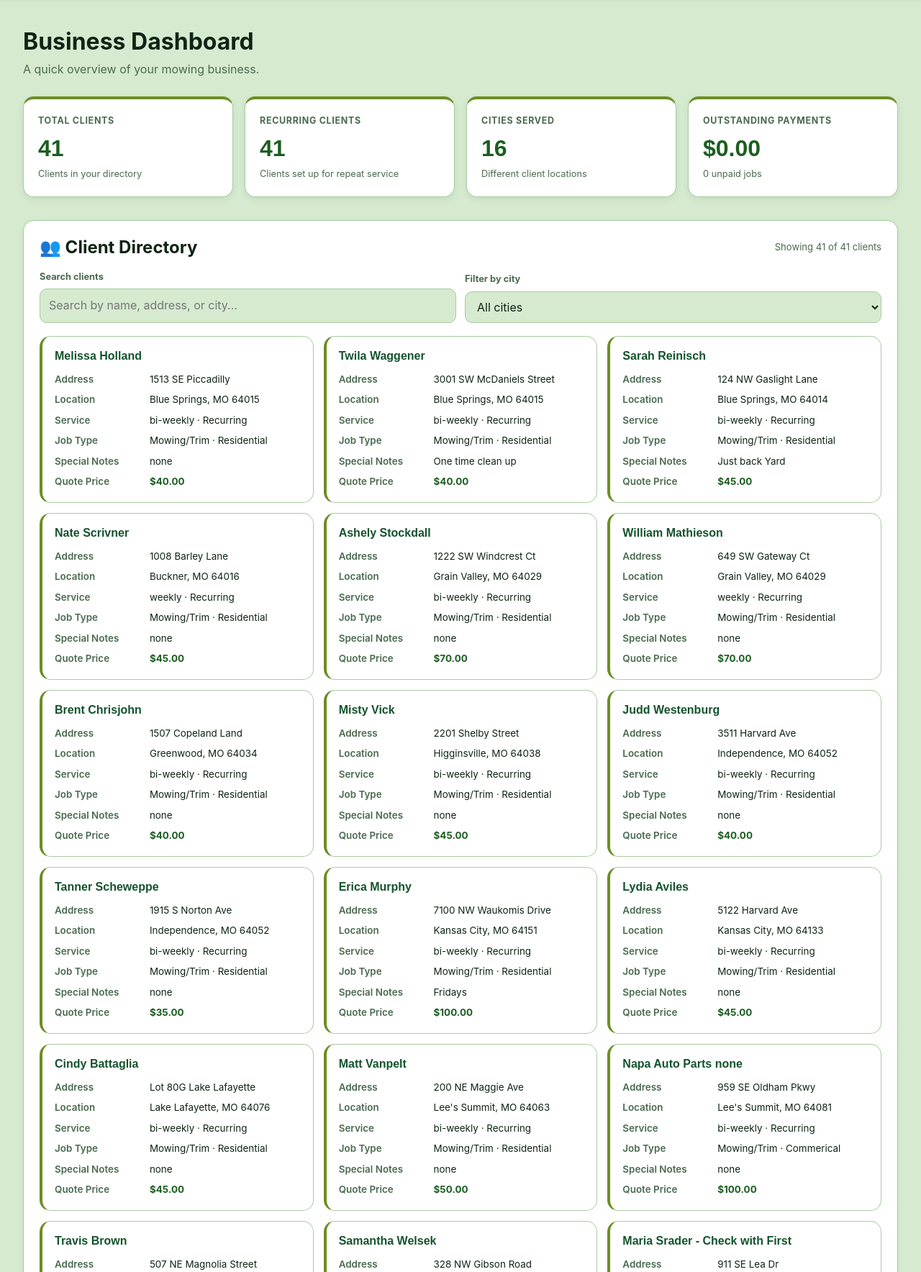
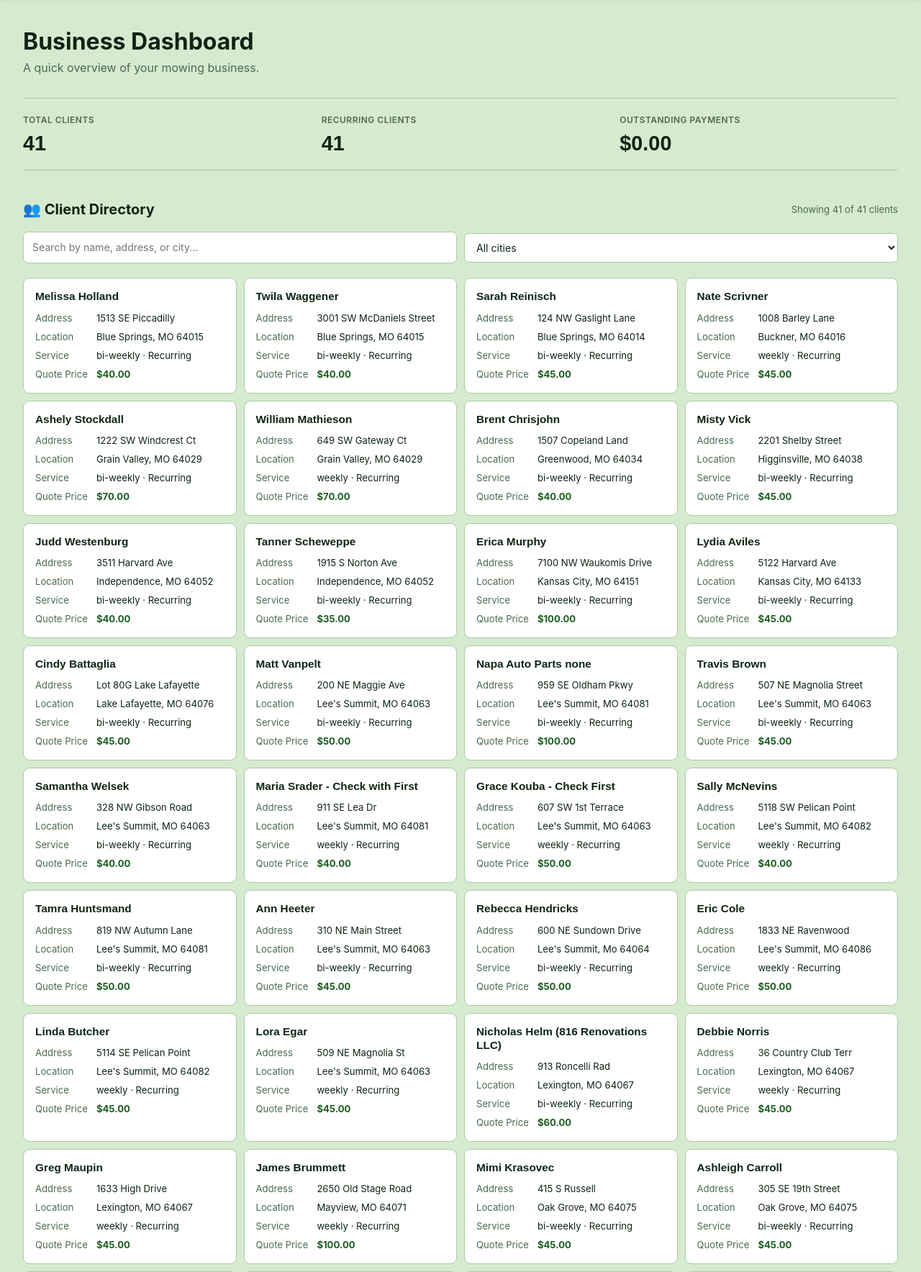
Before and after one commit to LoganWalk/Coding-exploring-the-web, a Flask app: page / in a window 1280 px wide. Shown: the part 64-1832 px from the top of the page at 72% size. Run offline with Flask 3, Linux system fonts and the light colour scheme.

Commit message:
Simplify dashboard layout and reduce visual clutter

```diff
--- a/Clients_data_api/templates/index.html
+++ b/Clients_data_api/templates/index.html
@@ -6,172 +6,122 @@
     <title>Mowing Business Dashboard</title>
     <link rel="stylesheet" href="{{ url_for('static', filename='style.css') }}" />
     <style>
-      .dashboard-heading {
-        display: flex;
-        align-items: flex-end;
-        justify-content: space-between;
-        gap: 16px;
-        margin-bottom: 24px;
-      }
-      .dashboard-heading h1 { margin-bottom: 6px; }
-      .dashboard-subtitle { color: var(--ink-muted); margin: 0; }
+      .dashboard-heading { margin-bottom: 26px; }
+      .dashboard-heading h1 { margin-bottom: 4px; }
+      .dashboard-subtitle { margin: 0; color: var(--ink-muted); }
       .dashboard-stats {
         display: grid;
-        grid-template-columns: repeat(4, minmax(0, 1fr));
-        gap: 16px;
-        margin: 24px 0 32px;
+        grid-template-columns: repeat(3, minmax(0, 1fr));
+        gap: 28px;
+        margin: 28px 0 42px;
+        padding: 20px 0;
+        border-top: 1px solid var(--border);
+        border-bottom: 1px solid var(--border);
       }
-      .dashboard-stat {
-        min-width: 0;
-        padding: 20px;
-        background: var(--surface);
-        border: 1px solid var(--border);
-        border-top: 4px solid var(--olive);
-        border-radius: var(--radius-md);
-        box-shadow: var(--shadow-card);
-      }
+      .dashboard-stat { min-width: 0; }
       .dashboard-stat-label {
         display: block;
-        margin-bottom: 10px;
+        margin-bottom: 7px;
         color: var(--ink-muted);
-        font-size: .78rem;
-        font-weight: 700;
-        letter-spacing: .055em;
+        font-size: .75rem;
+        font-weight: 600;
+        letter-spacing: .04em;
         text-transform: uppercase;
       }
       .dashboard-stat-value {
         display: block;
-        color: var(--accent);
+        color: var(--ink);
         font-family: "Sora", sans-serif;
-        font-size: clamp(1.5rem, 3vw, 2rem);
-        font-weight: 700;
+        font-size: 1.8rem;
+        font-weight: 650;
         line-height: 1.15;
         overflow-wrap: anywhere;
       }
-      .dashboard-stat-note {
-        display: block;
-        margin-top: 8px;
-        color: var(--ink-muted);
-        font-size: .8rem;
-      }
-      .dashboard-section {
-        margin-top: 28px;
-        padding: 22px;
-        background: var(--surface);
-        border: 1px solid var(--border);
-        border-radius: var(--radius-md);
-        box-shadow: var(--shadow-sm);
-      }
+      .dashboard-stat-note { display: none; }
+      .dashboard-section { margin-top: 0; }
       .dashboard-section-heading {
         display: flex;
         align-items: center;
         justify-content: space-between;
         gap: 12px;
-        margin-bottom: 16px;
+        margin-bottom: 18px;
       }
-      .dashboard-section-heading h2 { margin: 0; }
+      .dashboard-section-heading h2 { margin: 0; font-size: 1.25rem; }
+      #directory-count { color: var(--ink-muted); font-size: .82rem; }
       .directory-tools {
         display: flex;
-        flex-wrap: wrap;
-        align-items: end;
-        gap: 12px;
-        margin-bottom: 18px;
+        align-items: center;
+        gap: 10px;
+        margin-bottom: 20px;
       }
-      .directory-field {
-        display: flex;
-        flex: 1 1 220px;
-        flex-direction: column;
-        gap: 6px;
-      }
-      .directory-field label {
-        color: var(--ink-muted);
-        font-size: .8rem;
-        font-weight: 700;
-      }
-      .directory-field input,
-      .directory-field select {
+      .directory-field { display: flex; flex: 1 1 220px; }
+      .directory-field label { display: none; }
+      .directory-field input, .directory-field select {
         width: 100%;
         min-width: 0;
         padding: 10px 12px;
         color: var(--ink);
-        background: var(--bg);
+        background: var(--surface);
         border: 1px solid var(--border);
-        border-radius: var(--radius-sm);
+        border-radius: 7px;
         font: inherit;
+        font-size: .88rem;
       }
-      .directory-field input:focus,
-      .directory-field select:focus {
+      .directory-field input:focus, .directory-field select:focus {
         outline: 2px solid var(--olive);
         outline-offset: 1px;
       }
-      #directory-count {
-        color: var(--ink-muted);
-        font-size: .82rem;
-        white-space: nowrap;
-      }
       #clients-container {
         display: grid;
-        grid-template-columns: repeat(auto-fit, minmax(min(100%, 330px), 1fr));
-        gap: 14px;
+        grid-template-columns: repeat(auto-fit, minmax(min(100%, 290px), 1fr));
+        gap: 10px;
       }
       .dashboard-client-card {
         min-width: 0;
-        padding: 17px;
+        padding: 15px 16px;
         background: var(--surface);
         border: 1px solid var(--border);
-        border-left: 4px solid var(--olive);
-        border-radius: var(--radius-md);
-        transition: border-color .15s ease, box-shadow .15s ease, transform .15s ease;
+        border-radius: 9px;
       }
-      .dashboard-client-card:hover {
-        border-color: var(--olive);
-        box-shadow: var(--shadow-card);
-        transform: translateY(-2px);
-      }
+      .dashboard-client-card:hover { border-color: var(--olive); }
       .dashboard-client-card h3 {
         display: flex;
         flex-wrap: wrap;
         align-items: center;
         gap: 7px;
-        margin: 0 0 12px;
-        color: var(--student-name);
+        margin: 0 0 10px;
+        color: var(--ink);
         font-family: "Sora", sans-serif;
-        font-size: 1rem;
+        font-size: .96rem;
       }
       .dashboard-client-card dl {
         display: grid;
-        grid-template-columns: minmax(100px, .8fr) minmax(0, 1.4fr);
-        gap: 7px 12px;
+        grid-template-columns: auto minmax(0, 1fr);
+        gap: 5px 12px;
         margin: 0;
-        font-size: .84rem;
+        font-size: .82rem;
       }
-      .dashboard-client-card dt { color: var(--ink-muted); font-weight: 600; }
+      .dashboard-client-card dt { color: var(--ink-muted); }
       .dashboard-client-card dd { min-width: 0; margin: 0; overflow-wrap: anywhere; }
-      .dashboard-client-card .client-quote { color: var(--accent); font-weight: 700; }
+      .dashboard-client-card .client-quote { color: var(--accent); font-weight: 650; }
       .dashboard-empty, .dashboard-error {
         grid-column: 1 / -1;
-        padding: 24px;
+        padding: 22px;
         color: var(--ink-muted);
-        background: var(--accent-soft);
+        background: var(--surface);
         border: 1px solid var(--border);
-        border-radius: var(--radius-md);
+        border-radius: 8px;
         text-align: center;
       }
-      .dashboard-error {
-        color: var(--danger);
-        background: var(--danger-soft);
-        border-color: var(--danger);
+      .dashboard-error { color: var(--danger); }
+      @media (max-width: 700px) {
+        .dashboard-stats { gap: 16px; }
+        .dashboard-stat-value { font-size: 1.5rem; }
       }
-      @media (max-width: 900px) {
+      @media (max-width: 520px) {
         .dashboard-stats { grid-template-columns: repeat(2, minmax(0, 1fr)); }
-      }
-      @media (max-width: 600px) {
-        .dashboard-heading { align-items: flex-start; flex-direction: column; }
-        .dashboard-stats { gap: 10px; }
-        .dashboard-stat { padding: 15px; }
-        .dashboard-section { padding: 15px; }
+        .directory-tools { align-items: stretch; flex-direction: column; }
         .dashboard-section-heading { align-items: flex-start; flex-direction: column; }
-        #directory-count { white-space: normal; }
       }
     </style>
   </head>
@@ -198,22 +148,17 @@
         <article class="dashboard-stat">
           <span class="dashboard-stat-label">Total Clients</span>
           <strong class="dashboard-stat-value" id="total-clients">—</strong>
-          <span class="dashboard-stat-note">Clients in your directory</span>
+
         </article>
         <article class="dashboard-stat">
           <span class="dashboard-stat-label">Recurring Clients</span>
           <strong class="dashboard-stat-value" id="recurring-clients">—</strong>
-          <span class="dashboard-stat-note">Clients set up for repeat service</span>
-        </article>
-        <article class="dashboard-stat">
-          <span class="dashboard-stat-label">Cities Served</span>
-          <strong class="dashboard-stat-value" id="cities-served">—</strong>
-          <span class="dashboard-stat-note">Different client locations</span>
+
         </article>
         <article class="dashboard-stat">
           <span class="dashboard-stat-label">Outstanding Payments</span>
           <strong class="dashboard-stat-value" id="outstanding-payments">—</strong>
-          <span class="dashboard-stat-note" id="outstanding-note">Loading payment information</span>
+
         </article>
       </section>
 
@@ -287,11 +232,8 @@
 
         document.getElementById("total-clients").textContent = clients.length;
         document.getElementById("recurring-clients").textContent = recurring;
-        document.getElementById("cities-served").textContent = cities.size;
         document.getElementById("outstanding-payments").textContent =
           "$" + unpaidTotal.toFixed(2);
-        document.getElementById("outstanding-note").textContent =
-          unpaidJobs + (unpaidJobs === 1 ? " unpaid job" : " unpaid jobs");
       }
 
       function populateCityFilter(clients) {
@@ -351,9 +293,6 @@
           const frequency = escapeHTML(client.frequency);
           const recurring = String(client.reoccuring || "").toLowerCase() === "yes"
             ? "Recurring" : "One-time";
-          const service = escapeHTML(client.type_of_service);
-          const serviceType = escapeHTML(client.type);
-          const notes = escapeHTML(client.additional_service);
           const quote = Number(client.quote_price || 0);
           const safeMapUrl = mapsUrl(client);
 
@@ -367,10 +306,6 @@
                 <dd>${cityName}, ${state} ${zip}</dd>
                 <dt>Service</dt>
                 <dd>${frequency || "Not set"} · ${recurring}</dd>
-                <dt>Job Type</dt>
-                <dd>${service || "Not set"} · ${serviceType || "Not set"}</dd>
-                <dt>Special Notes</dt>
-                <dd>${notes || "None"}</dd>
                 <dt>Quote Price</dt>
                 <dd class="client-quote">${Number.isFinite(quote) ? "$" + quote.toFixed(2) : "Not set"}</dd>
               </dl>
@@ -399,7 +334,6 @@
           directoryCount.textContent = "Client data unavailable";
           container.innerHTML =
             '<div class="dashboard-error">Could not load your client data. Check that the server is running, then refresh the page.</div>';
-          document.getElementById("outstanding-note").textContent = "Payment data unavailable";
         }
       }
 
```
